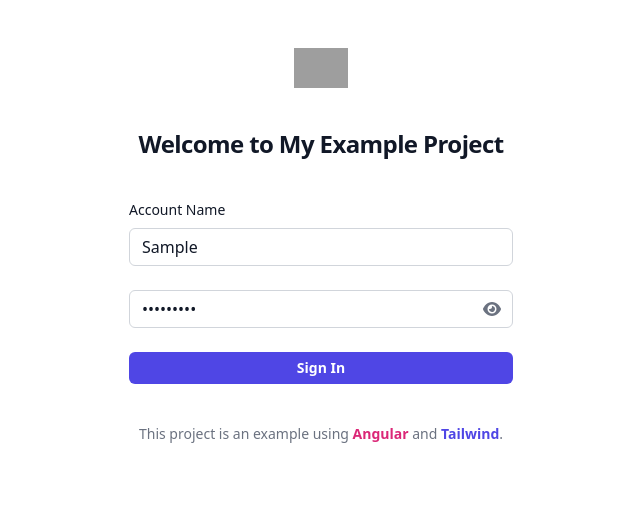
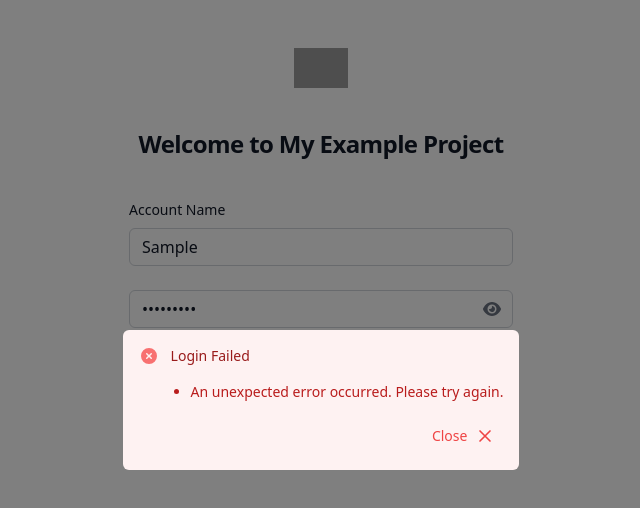
Before and after one commit to flavio-santos-ti/DeveloperStore.Sales.UI, an Angular app in the folder angular/: page /login in a window 1280 px wide. Both pictures are taken after typing "Sample", "Sample123" into the empty fields and a click on the button "Sign In". Shown: the top 508 px of the page, without its empty margins (319-959 px from the left). Built offline with nearby package versions, Linux system fonts and the light colour scheme; no server answers; grey boxes are pictures that could not be loaded.

Commit message:
🔧fix: fix alert display issue in alert.component

```diff
--- /dev/null
+++ b/angular/src/app/components/alert/alert.component.html
@@ -0,0 +1,35 @@
+<div *ngIf="message" class="fixed inset-0 flex items-center justify-center bg-black bg-opacity-50 z-50">
+  <div class="rounded-md bg-red-50 p-4 w-auto max-w-full mx-4 relative flex flex-col">
+    <!-- Conteúdo da mensagem de erro -->
+    <div class="flex">
+      <div class="shrink-0">
+        <svg class="size-5 text-red-400" viewBox="0 0 20 20" fill="currentColor" aria-hidden="true" data-slot="icon">
+          <path fill-rule="evenodd" d="M10 18a8 8 0 1 0 0-16 8 8 0 0 0 0 16ZM8.28 7.22a.75.75 0 0 0-1.06 1.06L8.94 10l-1.72 1.72a.75.75 0 1 0 1.06 1.06L10 11.06l1.72 1.72a.75.75 0 1 0 1.06-1.06L11.06 10l1.72-1.72a.75.75 0 0 0-1.06-1.06L10 8.94 8.28 7.22Z" clip-rule="evenodd" />
+        </svg>
+      </div>
+      <div class="ml-3">
+        <!-- Título do alerta com margem inferior aumentada -->
+        <h3 class="text-sm font-medium text-red-800 mb-4">{{ message.title }}</h3>
+        <!-- Detalhes da mensagem -->
+        <div class="text-sm text-red-700">
+          <ul role="list" class="list-disc space-y-1 pl-5">
+            <li *ngFor="let detail of message.details">{{ detail }}</li>
+          </ul>
+        </div>
+      </div>
+    </div>
+
+    <!-- Botão de fechar na parte inferior direita -->
+    <div class="mt-4 flex justify-end">
+      <button
+        (click)="onClose()"
+        class="flex items-center p-2 text-red-500 hover:text-red-600 focus:outline-none"
+      >
+        <span class="mr-2 text-sm font-medium">Close</span>
+        <svg class="size-5" fill="none" stroke="currentColor" viewBox="0 0 24 24" xmlns="http://www.w3.org/2000/svg">
+          <path stroke-linecap="round" stroke-linejoin="round" stroke-width="2" d="M6 18 18 6M6 6l12 12" />
+        </svg>
+      </button>
+    </div>
+  </div>
+</div>
--- /dev/null
+++ b/angular/src/app/components/alert/alert.component.ts
@@ -0,0 +1,33 @@
+import { Component, Input, Output, EventEmitter } from '@angular/core';
+import { CommonModule } from '@angular/common';
+
+@Component({
+  selector: 'app-alert',
+  templateUrl: './alert.component.html',
+  standalone: true,
+  imports: [CommonModule],
+  styles: [`
+    .alert {
+      padding: 15px;
+      margin-bottom: 20px;
+      border: 1px solid transparent;
+      border-radius: 4px;
+    }
+    .alert-danger {
+      color: #a94442;
+      background-color: #f2dede;
+      border-color: #ebccd1;
+    }
+  `]
+  })
+export class AlertComponent {
+  //@Input() message: { title: string, details: string[] } | null = null;
+  @Input() message: { title: string, details: string[] } | null = null;
+  // Evento para fechar o alerta
+  @Output() close = new EventEmitter<void>();
+
+  // Método chamado quando o botão de fechar é clicado
+  onClose(): void {
+    this.close.emit();
+  }
+}
--- a/angular/src/app/components/profile-dropdown/profile-dropdown.component.html
+++ b/angular/src/app/components/profile-dropdown/profile-dropdown.component.html
@@ -15,7 +15,7 @@
     />
     <span class="hidden lg:flex lg:items-center">
       <span class="ml-4 text-sm/6 font-semibold text-gray-900" aria-hidden="true">
-        Tom Cook
+        {{ username }}
       </span>
       <svg
         class="ml-2 size-5 text-gray-400"
--- a/angular/src/app/components/profile-dropdown/profile-dropdown.component.ts
+++ b/angular/src/app/components/profile-dropdown/profile-dropdown.component.ts
@@ -1,4 +1,4 @@
-import { Component, Output, EventEmitter } from '@angular/core';
+import { Component, Output, EventEmitter, OnInit } from '@angular/core';
 import { CommonModule } from '@angular/common';
 
 @Component({
@@ -10,9 +10,15 @@ import { CommonModule } from '@angular/common';
 })
 export class ProfileDropdownComponent {
   isDropdownOpen = false;
+  username: string = '';
 
   @Output() profileClicked = new EventEmitter<void>();
   @Output() signOutClicked = new EventEmitter<void>();
+
+  ngOnInit(): void {
+    this.username = localStorage.getItem('username') || 'Tom Cook'; // Usar o nome de usuário ou 'Tom Cook' como fallback
+  }
+
 
   toggleDropdown(): void {
     this.isDropdownOpen = !this.isDropdownOpen;
--- a/angular/src/app/pages/login/login.component.html
+++ b/angular/src/app/pages/login/login.component.html
@@ -1,4 +1,7 @@
 <div class="flex min-h-full flex-col justify-center px-6 py-12 lg:px-8">
+  <!-- Alert Component -->
+  <app-alert [message]="errorMessage" (close)="clearAlert()"></app-alert>
+
   <!-- Main Logo -->
   <div class="sm:mx-auto sm:w-full sm:max-w-sm">
     <img
@@ -11,6 +14,7 @@
       Welcome to My Example Project
     </h2>
   </div>
+
 
   <div class="mt-10 sm:mx-auto sm:w-full sm:max-w-sm">
     <form (ngSubmit)="onSubmit()" class="space-y-6">
@@ -25,6 +29,7 @@
             id="username"
             name="username"
             [(ngModel)]="username"
+            (input)="clearAlert()"
             required
             autocomplete="username"
             placeholder="Enter your account name"
@@ -40,6 +45,7 @@
           id="password"
           name="password"
           [(ngModel)]="password"
+          (input)="clearAlert()"
           required
           autocomplete="current-password"
           placeholder="Enter your password"
@@ -58,9 +64,14 @@
       <div>
         <button
           type="submit"
-          class="flex w-full justify-center rounded-md bg-indigo-600 px-3 py-1.5 text-sm font-semibold text-white shadow-xs hover:bg-indigo-500 focus-visible:outline-2 focus-visible:outline-offset-2 focus-visible:outline-indigo-600"
+          [disabled]="isLoading"
+          class="flex w-full justify-center rounded-md bg-indigo-600 px-3 py-3 text-sm font-semibold text-white shadow-xs hover:bg-indigo-500 focus-visible:outline-2 focus-visible:outline-offset-2 focus-visible:outline-indigo-600"
         >
-          Sign In
+          <span *ngIf="!isLoading">Sign In</span>
+          <span *ngIf="isLoading">
+            <fa-icon [icon]="'spinner'" [spin]="true"></fa-icon>
+            Carregando...
+          </span>
         </button>
       </div>
     </form>
--- a/angular/src/app/pages/login/login.component.ts
+++ b/angular/src/app/pages/login/login.component.ts
@@ -1,33 +1,44 @@
-import { Component } from '@angular/core';
+import { Component, CUSTOM_ELEMENTS_SCHEMA  } from '@angular/core';
 import { Router } from '@angular/router';
 import { FormsModule } from '@angular/forms';
 import { CommonModule } from '@angular/common';
 import { FaIconLibrary, FontAwesomeModule } from '@fortawesome/angular-fontawesome';
-import { faEye, faEyeSlash } from '@fortawesome/free-solid-svg-icons';
+import { faEye, faEyeSlash, faSpinner } from '@fortawesome/free-solid-svg-icons';
 import { HttpClient } from '@angular/common/http';
+import { AlertComponent } from '../../components/alert/alert.component';
 
 @Component({
   selector: 'app-login',
   standalone: true,
   templateUrl: './login.component.html',
   styleUrls: ['./login.component.css'],
-  imports: [FormsModule, CommonModule, FontAwesomeModule],
+  imports: [FormsModule, CommonModule, FontAwesomeModule, AlertComponent],
+  schemas: [CUSTOM_ELEMENTS_SCHEMA],
 })
 export class LoginComponent {
   username: string = '';
   password: string = '';
   passwordVisible: boolean = false; // This variable is used to toggle the visibility of the password input field
+  isLoading: boolean = false; // Adicionando a variável de controle do spinner
+  faSpinner = faSpinner;
+  errorMessage: { title: string, details: string[] } | null = null;
 
   constructor(private router: Router, library: FaIconLibrary, private http: HttpClient) {
-    library.addIcons(faEye, faEyeSlash);
+    library.addIcons(faEye, faEyeSlash, faSpinner);
   }
 
+  // Método para limpar o alerta
+  clearAlert(): void {
+    this.errorMessage = null;
+  }
   togglePasswordVisibility(): void {
     this.passwordVisible = !this.passwordVisible;
   }
 
 
   onSubmit(): void {
+    this.isLoading = true; // Ativando o spinner
+
     const loginData = {
       username: this.username,
       password: this.password
@@ -39,11 +50,23 @@ export class LoginComponent {
       next: (response) => {
         console.log('Login successful, token:', response.token);
         localStorage.setItem('authToken', response.token);
+        localStorage.setItem('username', this.username);
         this.router.navigate(['/home']);
+        this.isLoading = false; // Desativando o spinner em caso de erro
       },
       error: (error) => {
         console.error('Login failed:', error);
-        // Exibir mensagem de erro ao usuário
+        console.log('Error message:', error.error.message);
+        // Extrai apenas a mensagem de erro
+        const errorMessage = error.error.message || 'An unexpected error occurred. Please try again.';
+        this.errorMessage = {
+          title: 'Login Failed',
+          details: [errorMessage] // Passa a mensagem de erro como um array de detalhes
+        };
+        this.isLoading = false; // Desativando o spinner após a conclusão da requisição
+      },
+       complete: () => {
+        this.isLoading = false; // Desativando o spinner após a conclusão da requisição
       }
     });
   }
```
Also changed, not shown: angular/src/app/components/alert/alert.component.css (added), 1 other file (tests, documents, lock files or other folders).
